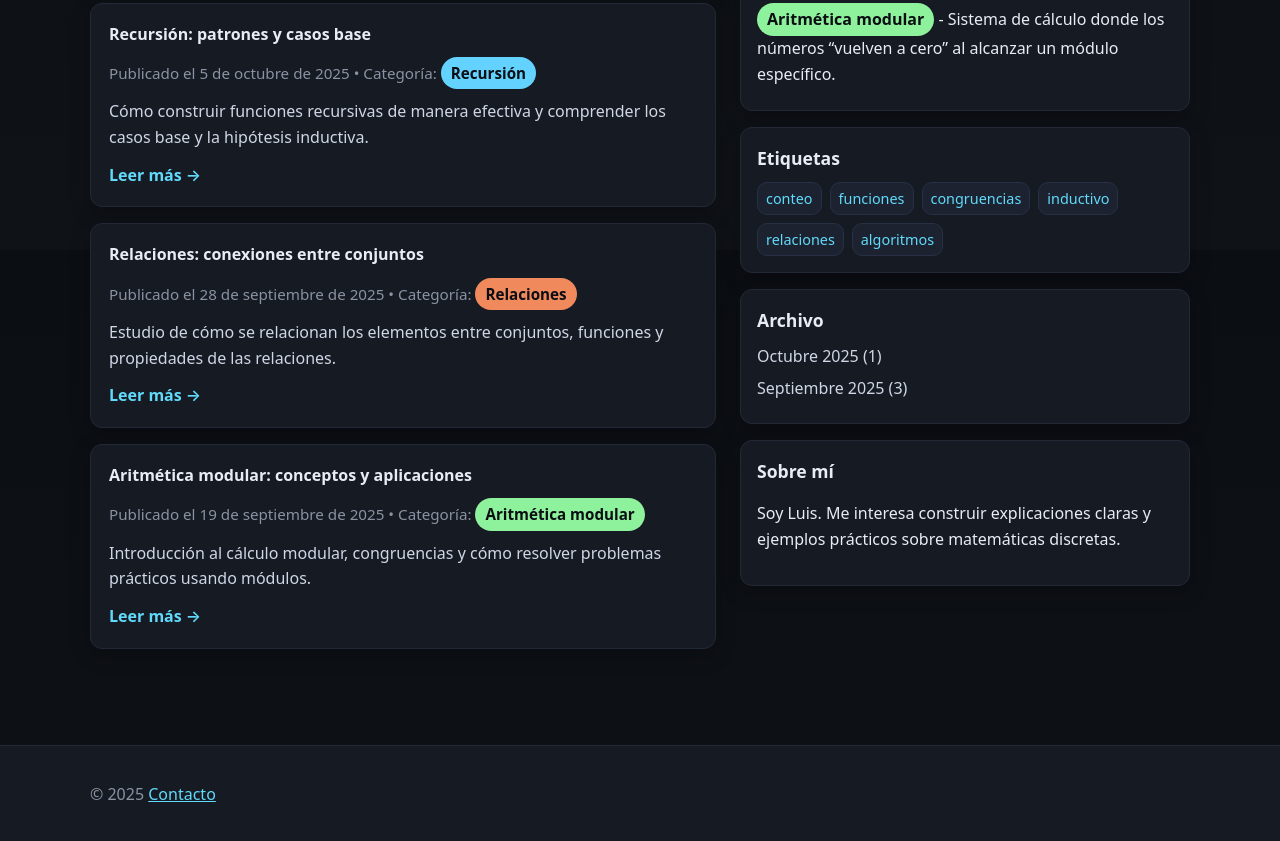
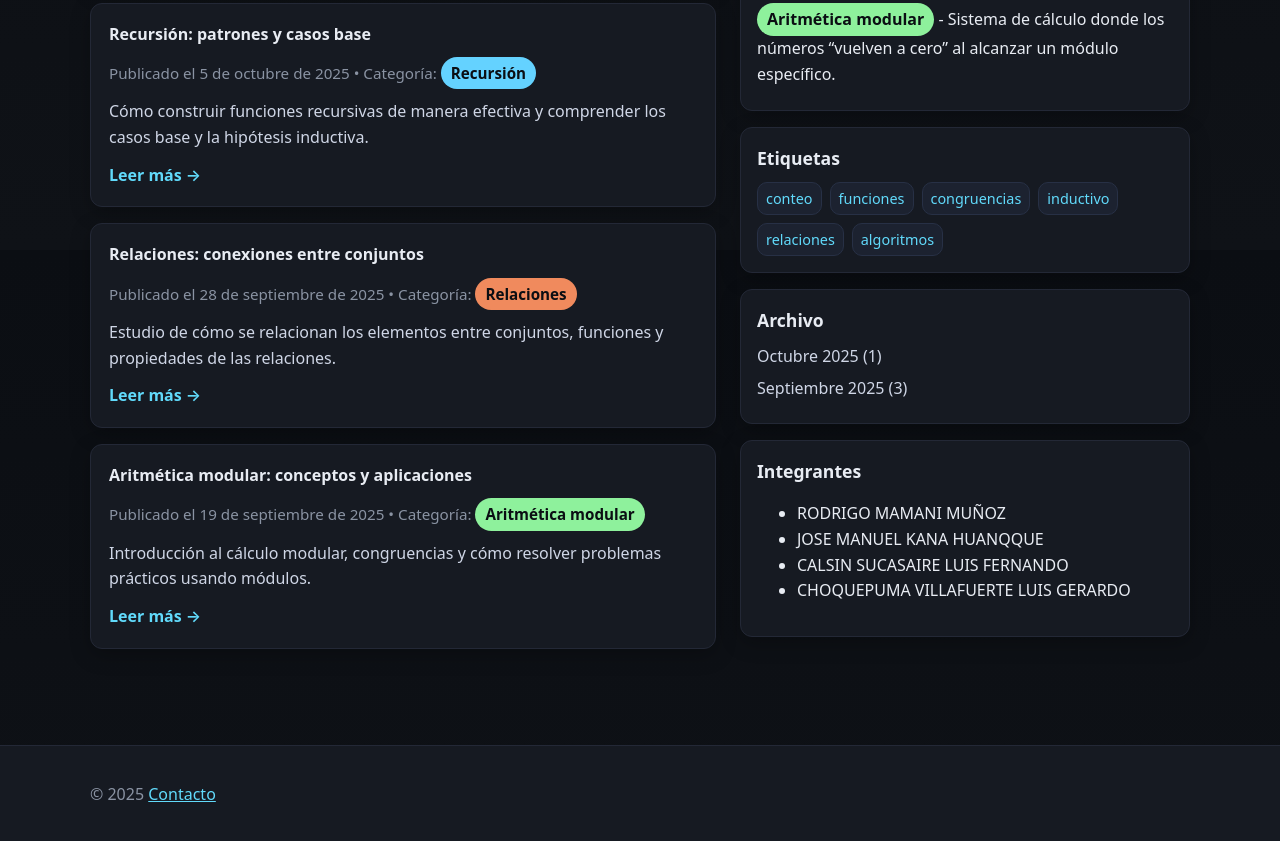
Before and after one commit to FernandoCalsin/trabajoED, a plain HTML site: page index.html in a window 1280 px wide. Shown: the part 550-1391 px from the top of the page. Drawn offline with Linux system fonts and the light colour scheme.

Commit message:
Modificando los participantes

```diff
--- a/index.html
+++ b/index.html
@@ -99,10 +99,13 @@
         </section>
 
         <section id="sobre" class="widget">
-          <h2>Sobre mí</h2>
-          <p>
-            Soy Luis. Me interesa construir explicaciones claras y ejemplos prácticos sobre matemáticas discretas.
-          </p>
+          <h2>Integrantes</h2>
+          <ul>
+            <li>RODRIGO MAMANI MUÑOZ</li>
+            <li>JOSE MANUEL KANA HUANQQUE</li>
+            <li>CALSIN SUCASAIRE LUIS FERNANDO</li>
+            <li>CHOQUEPUMA VILLAFUERTE LUIS GERARDO</li>
+          </ul>
         </section>
       </aside>
     </section>
```
